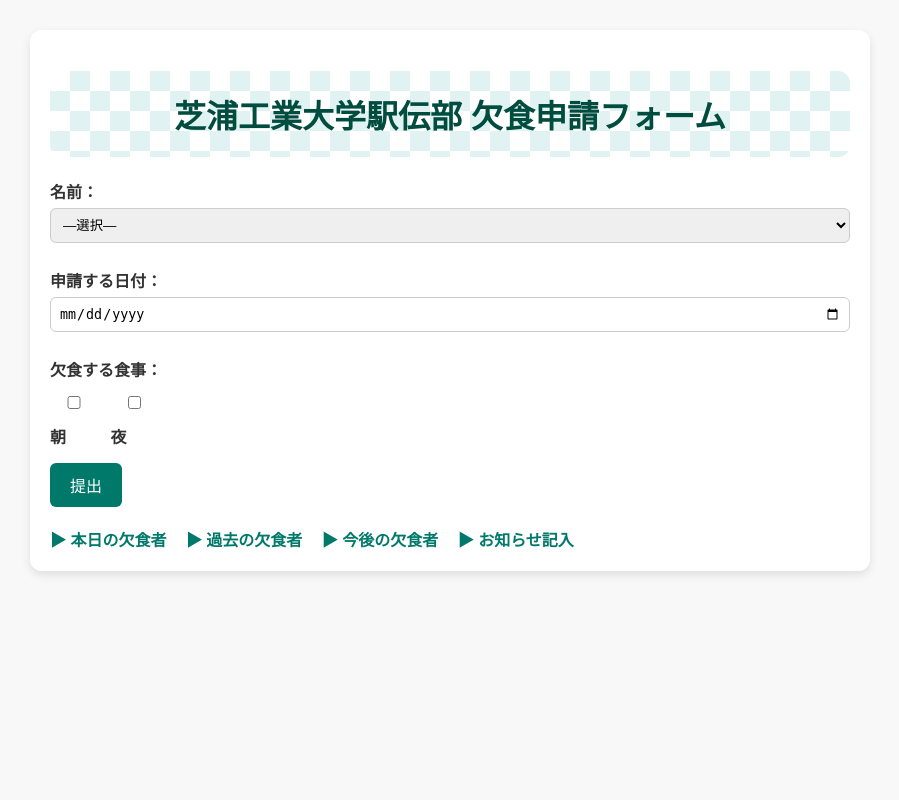
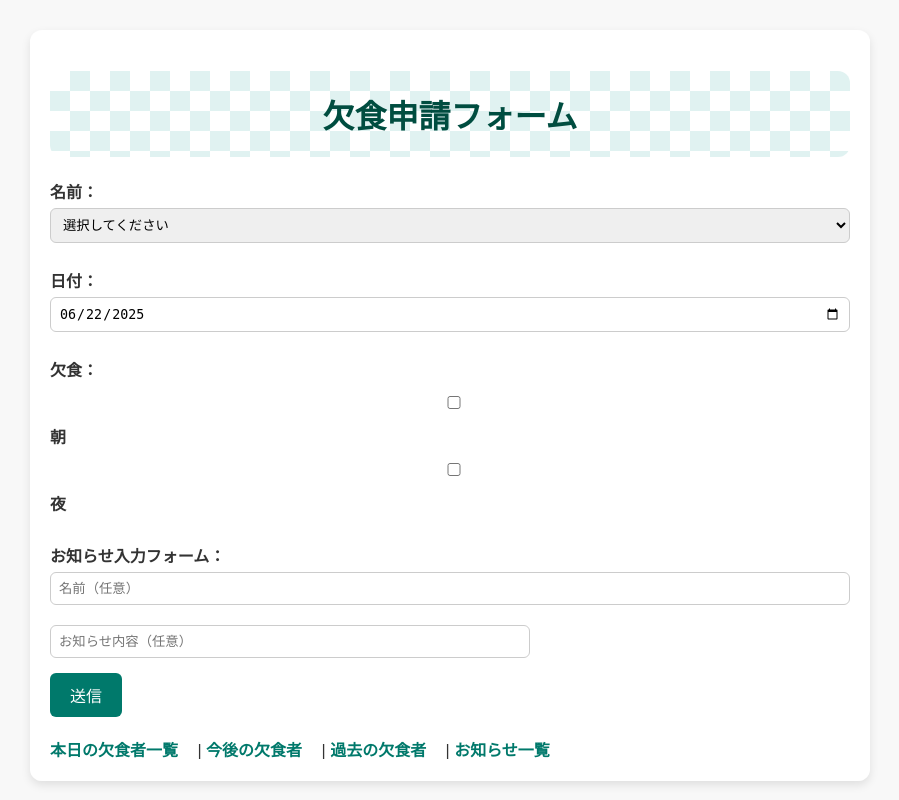
Before and after one commit to syunki-16/skip-meals-sit-app, a Flask app: page / in a window 1280 px wide. Shown: the whole page, without its empty margins (190-1089 px from the left). Run offline with Flask 2, Linux system fonts and the light colour scheme.

Commit message:
Update form.html

```diff
--- a/templates/form.html
+++ b/templates/form.html
@@ -2,57 +2,52 @@
 <html lang="ja">
 <head>
     <meta charset="UTF-8">
-  <meta name="viewport" content="width=device-width, initial-scale=1.0">
     <title>欠食申請フォーム</title>
     <link rel="stylesheet" href="/static/style.css">
 </head>
 <body>
     <div class="container">
-    <h1>芝浦工業大学駅伝部 欠食申請フォーム</h1>
+        <h1>欠食申請フォーム</h1>
 
-    {% if announcements %}
-      <div class="announcement-box">
-        <h2>★お知らせ</h2>
+        {% if notices %}
+        <div class="notice-section">
+            <h2>お知らせ</h2>
             <ul>
-          {% for ann in announcements %}
-            <li>
-              <strong>{{ ann.name }}：</strong> {{ ann.message }}
-              <span>（{{ ann.start_date }} 〜 {{ ann.end_date }}）</span>
-              <form method="POST" action="/delete_announcement/{{ loop.index0 }}" style="display:inline">
-                <button type="submit" onclick="return confirm('このお知らせを削除しますか？')">✖</button>
-              </form>
-            </li>
+                {% for item in notices %}
+                    <li>{{ item.date }} - {{ item.author }}: {{ item.notice }}</li>
                 {% endfor %}
             </ul>
         </div>
         {% endif %}
 
-    <form action="/submit" method="POST">
+        <form method="POST" action="/submit">
             <label for="name">名前：</label>
             <select name="name" id="name" required>
-        <option value="">―選択―</option>
-        {% for n in names %}
-          <option value="{{ n }}">{{ n }}</option>
+                <option value="">選択してください</option>
+                {% for name in names %}
+                    <option value="{{ name }}">{{ name }}</option>
                 {% endfor %}
             </select><br>
 
-      <label for="date">申請する日付：</label>
-      <input type="date" id="date" name="date" required><br>
+            <label for="date">日付：</label>
+            <input type="date" id="date" name="date" value="{{ date }}" required><br>
 
-      <label>欠食する食事：</label>
-      <div class="checkbox-group">
+            <label>欠食：</label>
             <label><input type="checkbox" name="meal" value="朝"> 朝</label>
-        <label><input type="checkbox" name="meal" value="夜"> 夜</label>
-      </div>
+            <label><input type="checkbox" name="meal" value="夜"> 夜</label><br>
 
-      <button type="submit">提出</button>
+            <label for="notice_author" style="white-space: nowrap;">お知らせ入力フォーム：</label>
+            <input type="text" id="notice_author" name="notice_author" placeholder="名前（任意）">
+            <input type="text" name="notice" placeholder="お知らせ内容（任意）" style="width: 60%;"><br>
+
+            <button type="submit">送信</button>
         </form>
 
         <div class="links">
-      <a href="/today">▶ 本日の欠食者</a>
-      <a href="/past">▶ 過去の欠食者</a>
-      <a href="/future">▶ 今後の欠食者</a>
-      <a href="/announcement">▶ お知らせ記入</a>
+            <a href="/list">本日の欠食者一覧</a> |
+            <a href="/future">今後の欠食者</a> |
+            <a href="/past">過去の欠食者</a> |
+            <a href="/announcement">お知らせ一覧</a>
         </div>
     </div>
 </body>
```
Lines whose indentation alone changed are shown as unchanged.
